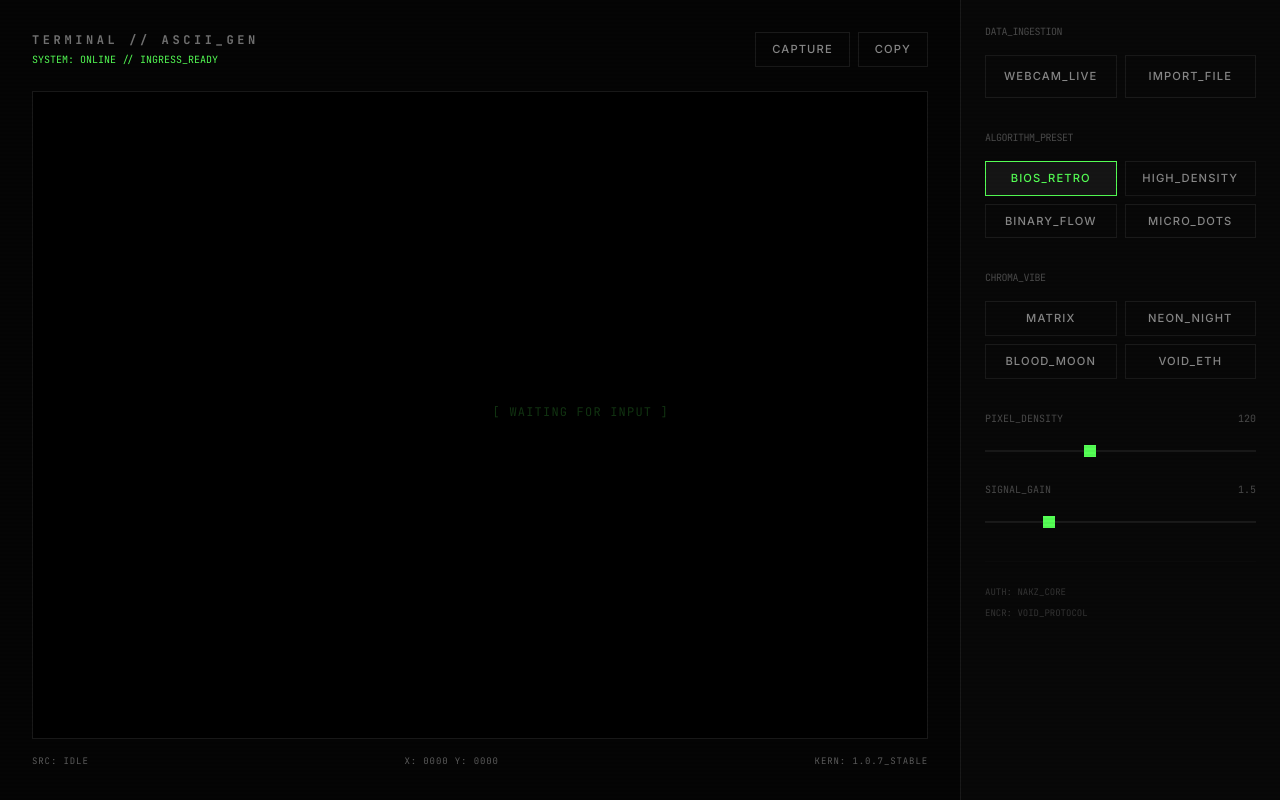
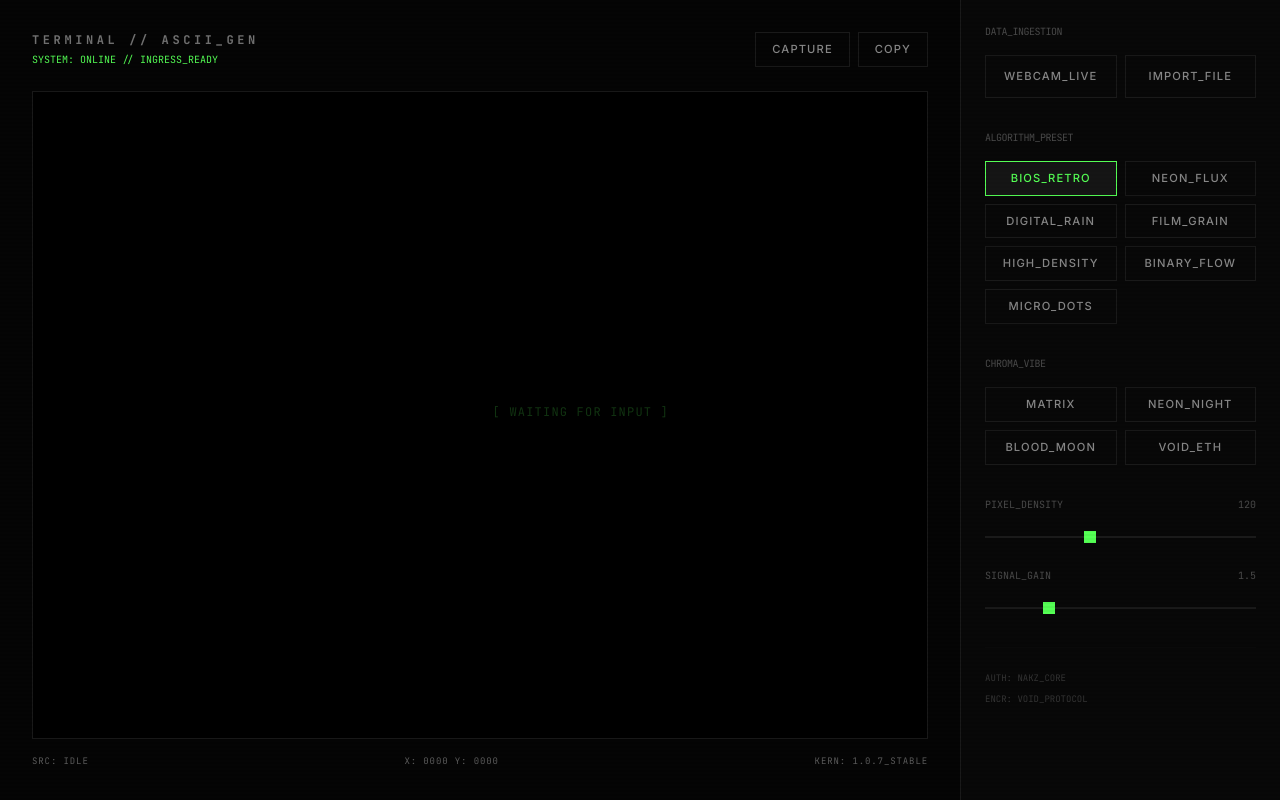
Before and after one commit to skyler-1111/ASCII-Studio, a plain HTML site: page index.html in a window 1280 px wide. Both pictures are taken after a click on the button "BIOS_RETRO". Drawn offline with nearby package versions, Linux system fonts and the light colour scheme.

Commit message:
Update index.html

```diff
--- a/index.html
+++ b/index.html
@@ -163,6 +163,9 @@
                 <h3 class="mono text-[10px] mb-4 opacity-30 tracking-tighter">ALGORITHM_PRESET</h3>
                 <div class="grid grid-cols-2 gap-2">
                     <button class="style-btn btn-action py-2 btn-active" data-set="bios">Bios_Retro</button>
+                    <button class="style-btn btn-action py-2" data-set="neon">Neon_Flux</button>
+                    <button class="style-btn btn-action py-2" data-set="matrix">Digital_Rain</button>
+                    <button class="style-btn btn-action py-2" data-set="film">Film_Grain</button>
                     <button class="style-btn btn-action py-2" data-set="blocks">High_Density</button>
                     <button class="style-btn btn-action py-2" data-set="binary">Binary_Flow</button>
                     <button class="style-btn btn-action py-2" data-set="minimal">Micro_Dots</button>
@@ -224,6 +227,9 @@
 
         const CHARSETS = {
             bios: '$MNW0OXK0dxclc:;,. ',
+            neon: '@%#*+=-:. ',
+            matrix: '01╳✦✧✱ ',
+            film: '@#%|/\\-_. ',
             blocks: '█▓▒░ ',
             binary: '10 ',
             minimal: '●•· ',
@@ -235,8 +241,8 @@
                 document.querySelectorAll('.style-btn').forEach(b => b.classList.remove('btn-active'));
                 btn.classList.add('btn-active');
                 charsetType = btn.dataset.set;
-                if (!isProcessing && sourceTypeLabel.textContent !== "Idle") {
-                    drawASCII(); // Re-render for static images
+                if (sourceTypeLabel.textContent !== "Idle") {
+                    drawASCII();
                 }
             });
         });
```
